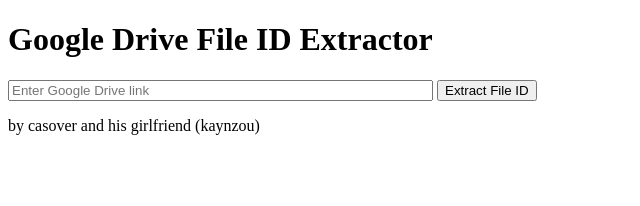
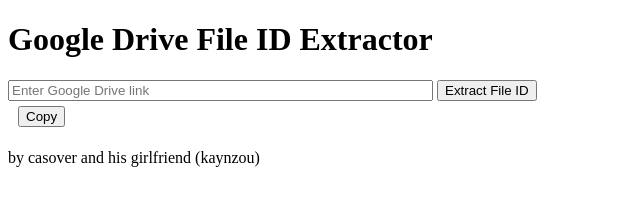
Before and after one commit to casover/drive-id, a plain HTML site: page index.html in a window 1280 px wide. Shown: the whole page, without its empty margins (0-640 px from the left). Drawn offline with Linux system fonts and the light colour scheme.

Commit message:
Update index.html

```diff
--- a/index.html
+++ b/index.html
@@ -4,12 +4,26 @@
     <meta charset="UTF-8">
     <meta name="viewport" content="width=device-width, initial-scale=1.0">
     <title>Google Drive File ID Extractor</title>
+    <style>
+        #container {
+            display: flex;
+            align-items: center;
+            gap: 10px;
+        }
+        button {
+            cursor: pointer;
+        }
+    </style>
 </head>
 <body>
     <h1>Google Drive File ID Extractor</h1>
     <input type="text" id="urlInput" placeholder="Enter Google Drive link" size="50">
     <button onclick="extractFileId()">Extract File ID</button>
-    <p id="result"></p>
+
+    <div id="container">
+        <p id="result"></p>
+        <button id="copyButton" onclick="copyToClipboard()">Copy</button>
+    </div>
 
     <footer>
         <p>by casover and his girlfriend (kaynzou)</p>
@@ -20,7 +34,18 @@
             const url = document.getElementById('urlInput').value;
             const match = url.match(/\/d\/([a-zA-Z0-9_-]+)/);
             const fileId = match ? match[1] : 'File ID not found.';
-            document.getElementById('result').innerText = `https://drive.google.com/uc?export=download&id=${fileId}`;
+            const downloadUrl = `https://drive.google.com/uc?export=download&id=${fileId}`;
+            document.getElementById('result').innerText = downloadUrl;
+            document.getElementById('copyButton').style.display = downloadUrl !== 'File ID not found.' ? 'inline' : 'none';
+        }
+
+        function copyToClipboard() {
+            const resultText = document.getElementById('result').innerText;
+            navigator.clipboard.writeText(resultText).then(() => {
+                alert('URL copied to clipboard!');
+            }).catch(err => {
+                console.error('Failed to copy: ', err);
+            });
         }
     </script>
 </body>
```
